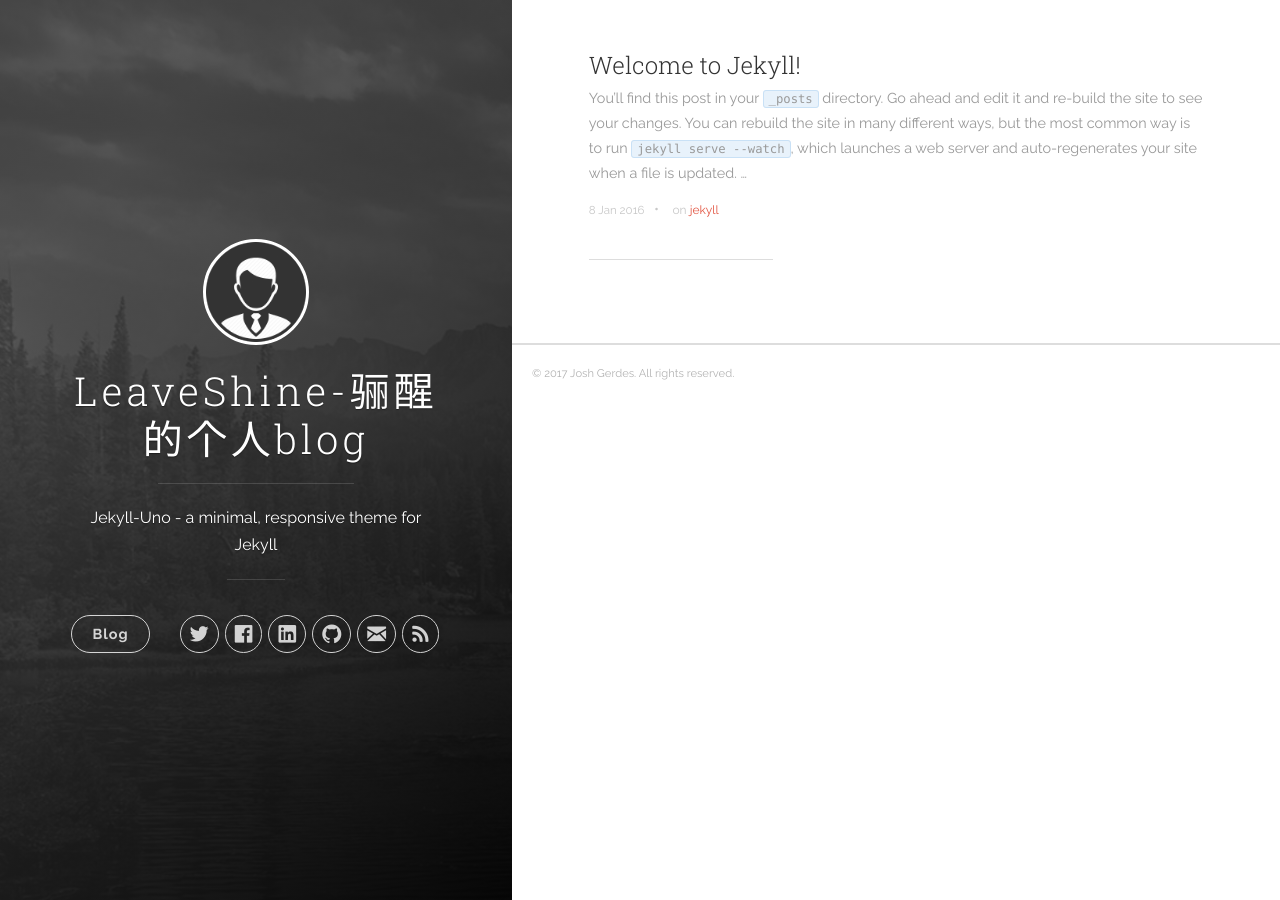
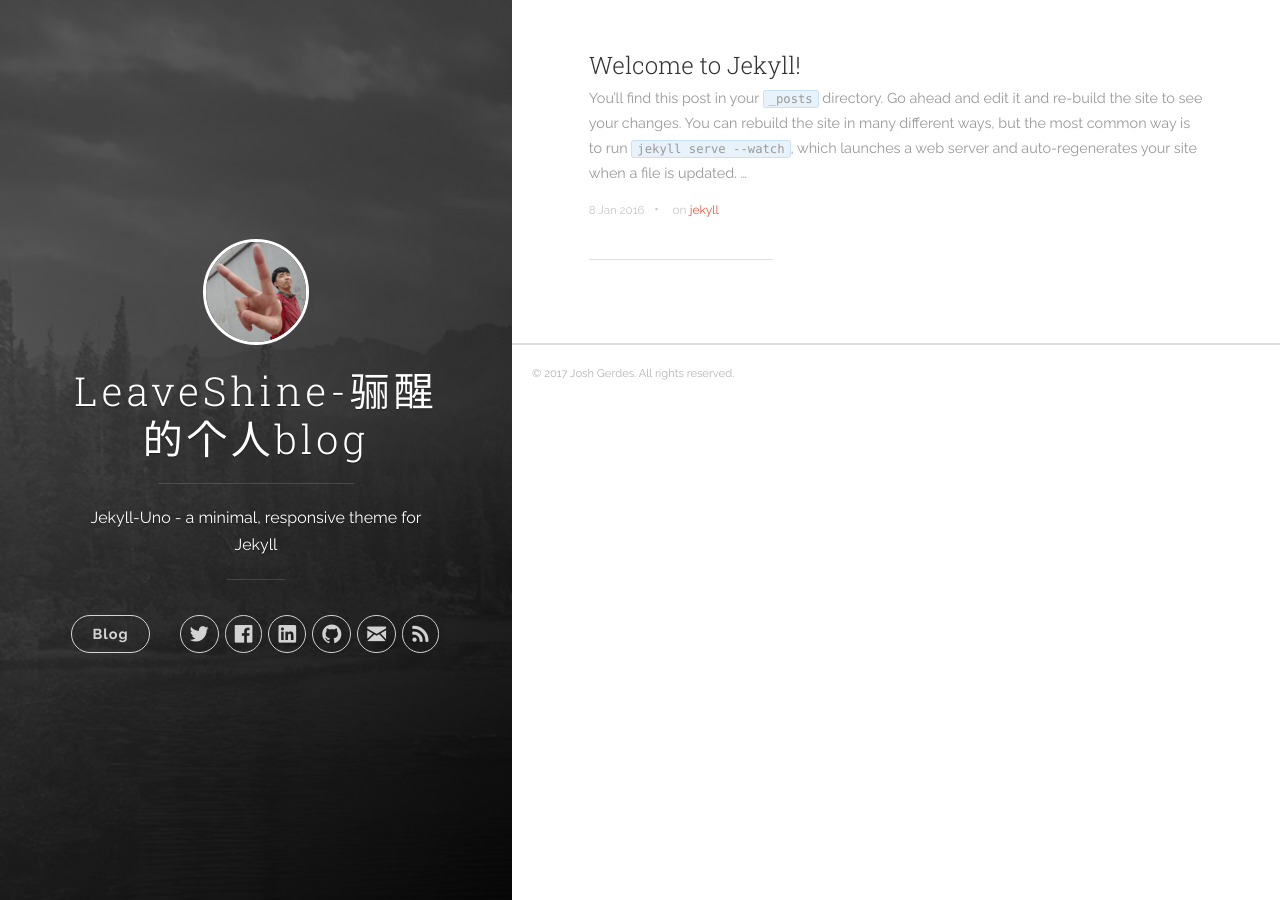
Before and after one commit to leaveshine/leaveshine.github.io, a Jekyll site: the page built from index.html, in a window 1280 px wide. Built offline with Jekyll 4.4.1, drawn with Linux system fonts in a browser that asks for light colours; the list of posts is cut into pages by our own code.

Commit message:
changes log

```diff
--- a/_includes/header.html
+++ b/_includes/header.html
@@ -9,7 +9,7 @@
     <div class="panel-main__inner panel-inverted">
     <div class="panel-main__content">
         <a href="{{ site.baseurl }}" title="link to home of {{ site.title }}">
-          <img src="{{ "images/profile.jpg" | prepend: site.baseurl }}" class="user-image" alt="My Profile Photo">
+          <img src="{{ "images/yeeeeah.jpg" | prepend: site.baseurl }}" class="user-image" alt="My Profile Photo">
           <h1 class="panel-cover__title panel-title">{{ site.title }}</h1>
         </a>
         <hr class="panel-cover__divider">
```
Also changed, not shown: images/yeeeeah.jpg (added).
